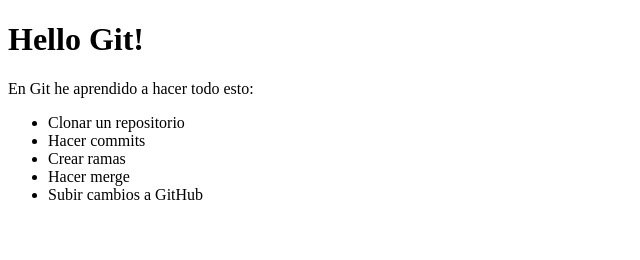
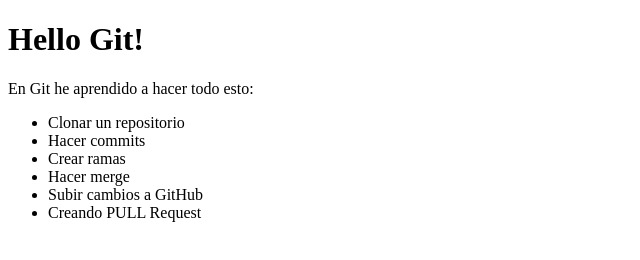
Before and after one commit to fpdylanalvarez/prueba_pr_dag, a plain HTML site: page index.html in a window 1280 px wide. Shown: the whole page, without its empty margins (0-640 px from the left). Drawn offline with Linux system fonts and the light colour scheme.

Commit message:
cambio en index

```diff
--- a/index.html
+++ b/index.html
@@ -13,6 +13,7 @@
         <li>Crear ramas</li>
         <li>Hacer merge</li>
         <li>Subir cambios a GitHub</li>
+	<li>Creando PULL Request</li>
     </ul>
 </body>
 </html>
```
